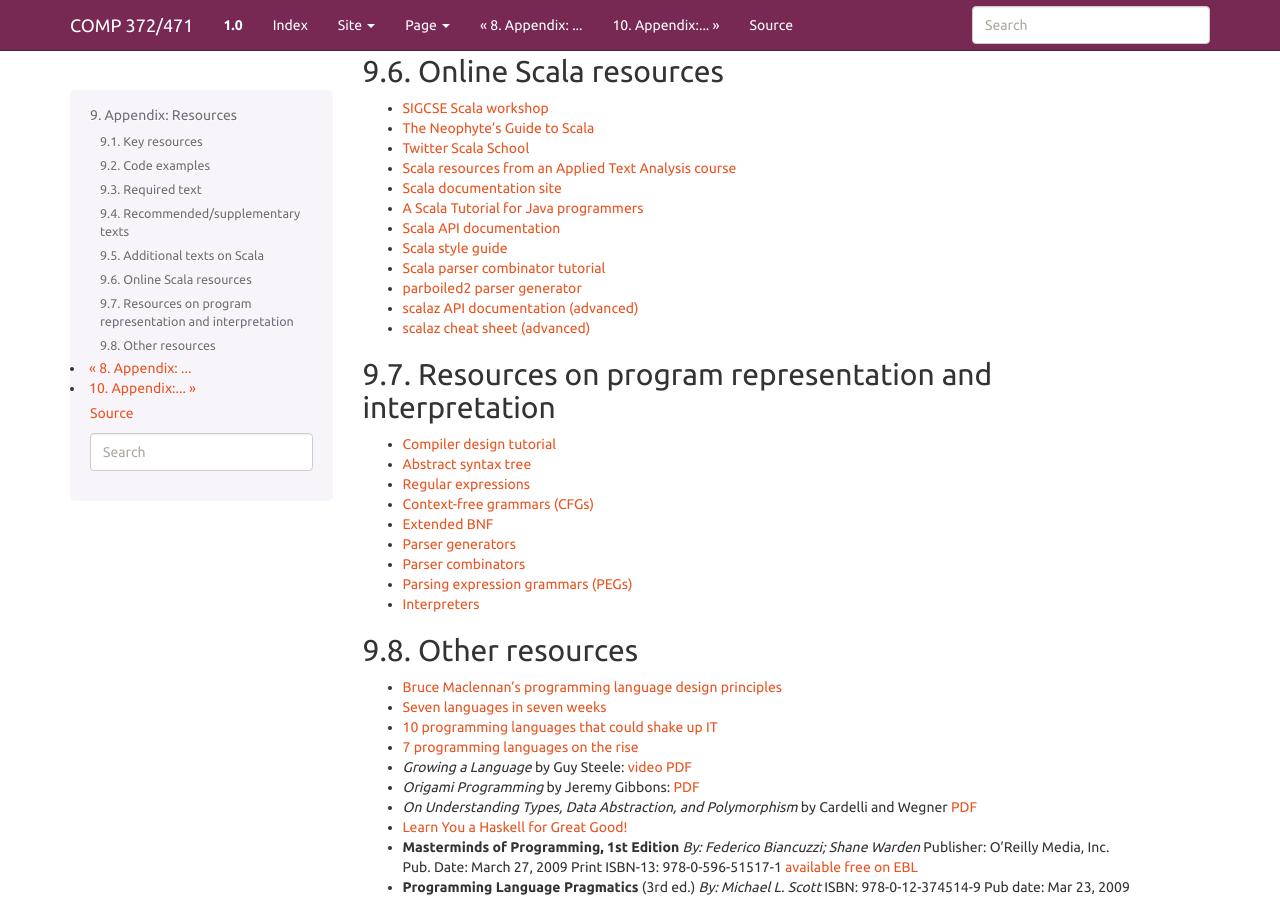
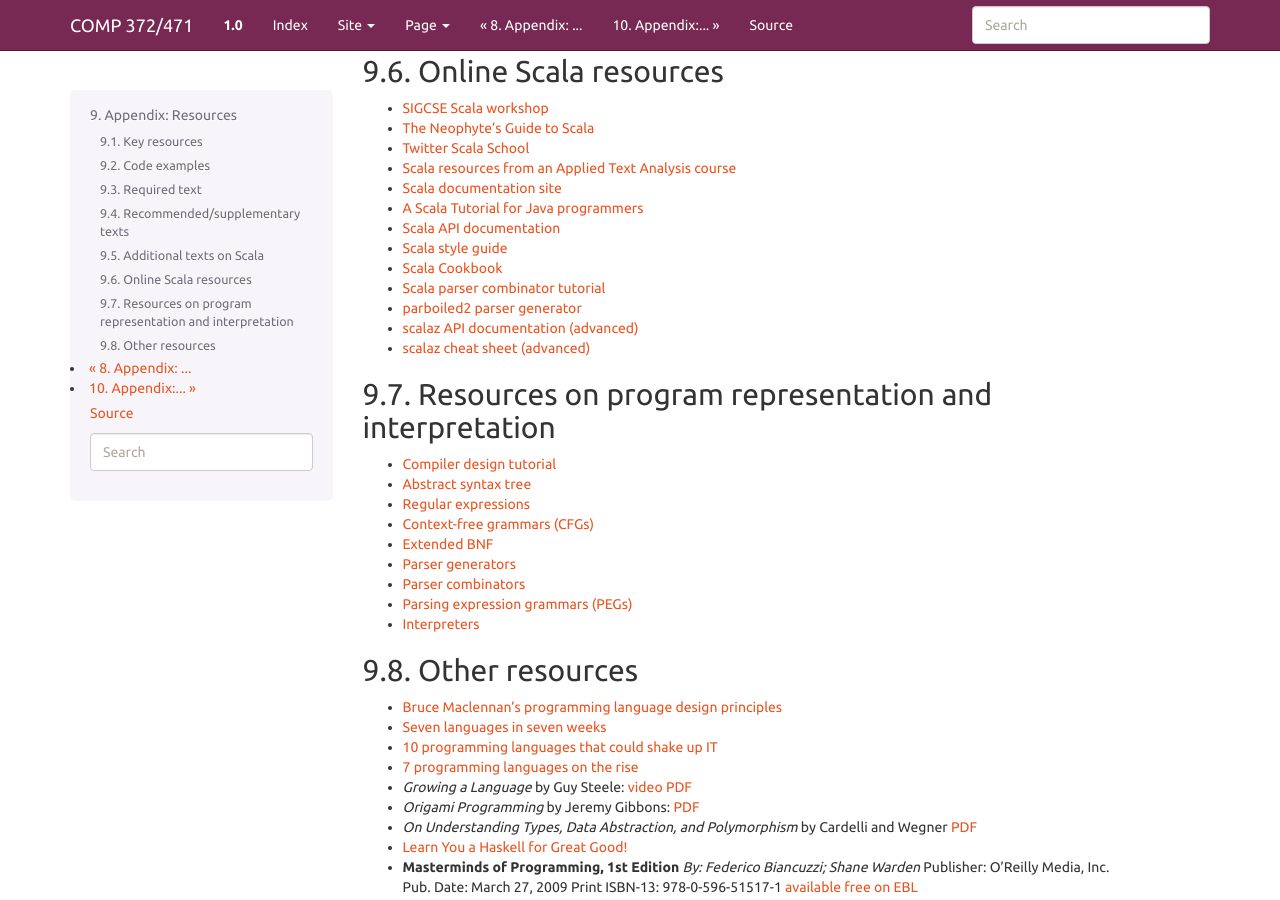
Before and after one commit to lucproglangcourse/lucproglangcourse.github.io, a Sphinx documentation site: the page built from source/resources.rst, in a window 1280 px wide and 900 px high, scrolled down 1221 px. Built offline with Sphinx 7.4.7, drawn with Linux system fonts in a browser that asks for light colours.

Commit message:
added link to Scala cookbook
Signed-off-by: Konstantin Läufer <klaeufer@gmail.com>

```diff
--- a/source/resources.rst
+++ b/source/resources.rst
@@ -122,6 +122,7 @@ Online Scala resources
 - `A Scala Tutorial for Java programmers <http://www.scala-lang.org/docu/files/ScalaTutorial.pdf>`_
 - `Scala API documentation <http://www.scala-lang.org/api/current/#package>`_
 - `Scala style guide <http://docs.scala-lang.org/style>`_
+- `Scala Cookbook <http://scalacookbook.com/>`_
 - `Scala parser combinator tutorial <http://www.dontbreakthebuild.com/2013/07/30/basic-parsing-in-scala-using-parsing-combinators>`_
 - `parboiled2 parser generator <https://github.com/sirthias/parboiled2>`_
 - `scalaz API documentation (advanced) <http://docs.typelevel.org/api/scalaz/stable/7.1.0-M3/doc>`_
```
